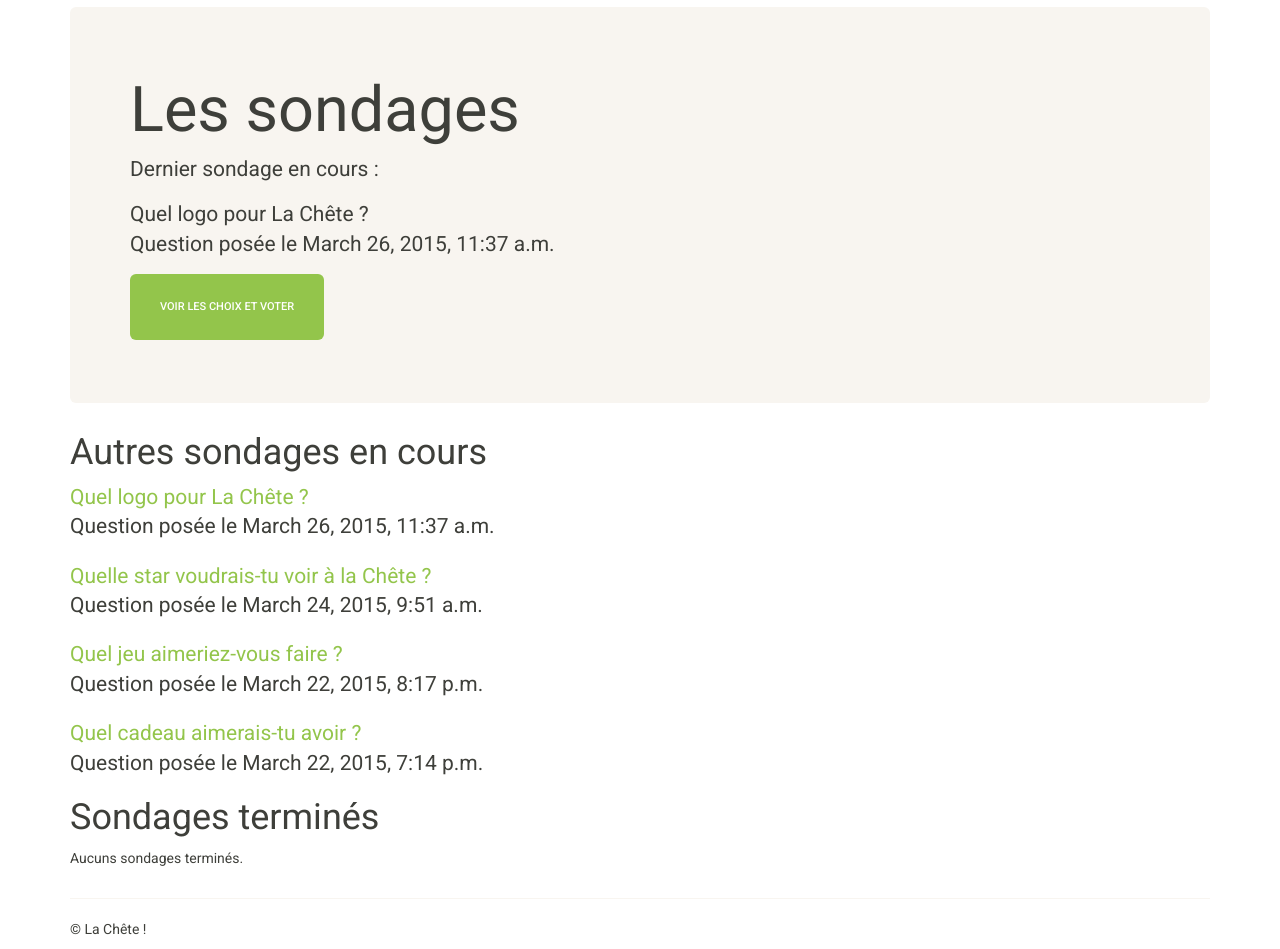
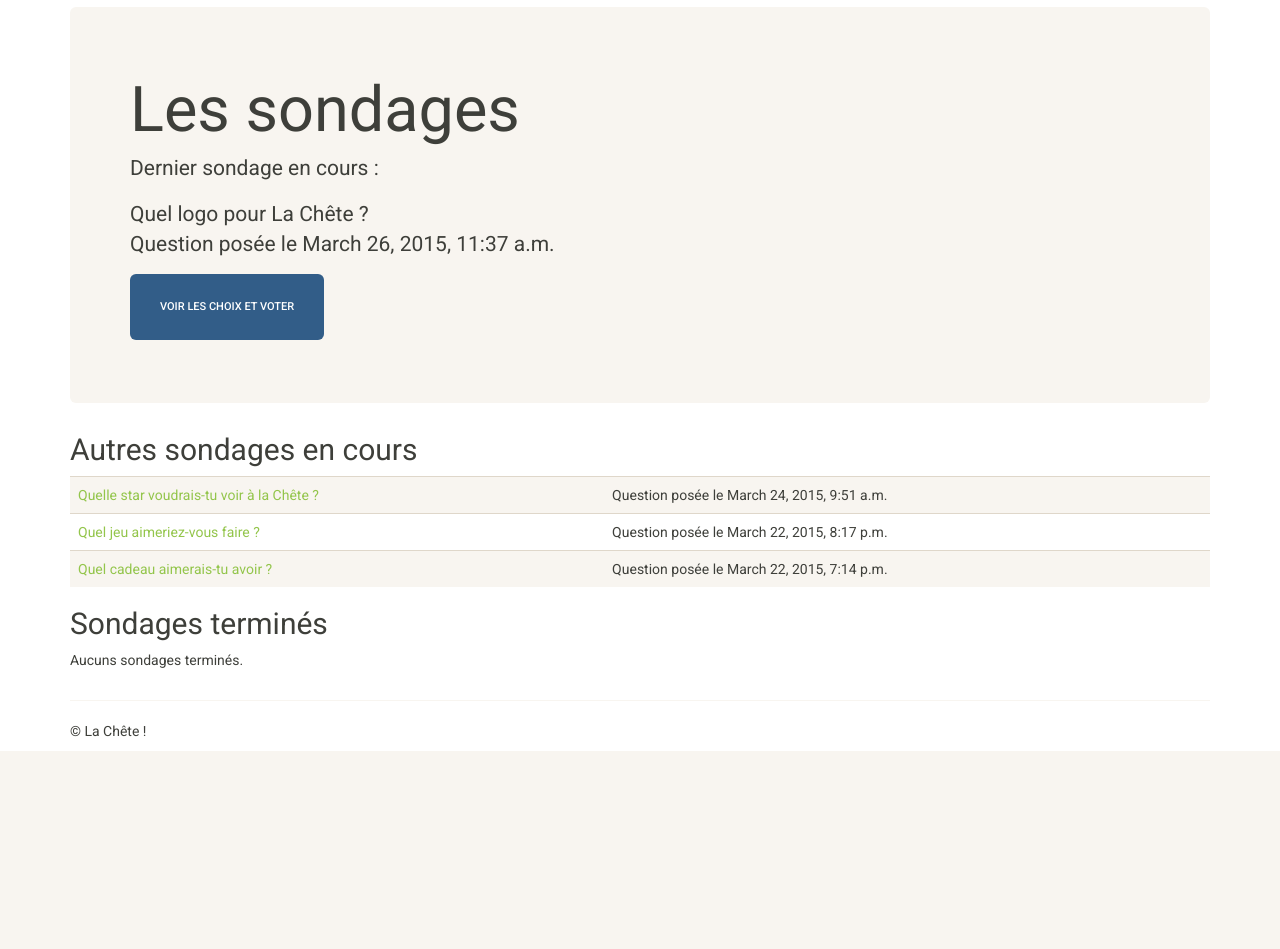
Before and after one commit to AL9000/lachete, a Django app: page /sondages/ in a window 1280 px wide. Shown: the part 63-1012 px from the top of the page. After the commit the page ends 814 px from the top, so only its background shows below. Run offline with Django 3.2, Linux system fonts and the light colour scheme; data comes from the database, SQL or seed files in the repository; both versions use the stored data as it was after the commit; some libraries are stand-ins or nearby versions.

Commit message:
Finish sondages' index
Index display last question on Jumbotron, last others open questions and closed questions

```diff
--- a/chete/settings.py
+++ b/chete/settings.py
@@ -62,7 +62,7 @@ DATABASES = {
     'default': {
         'ENGINE': 'django.db.backends.sqlite3',
         'NAME': os.path.join(BASE_DIR, 'db.sqlite3'),
-    }
+        }
 }
 
 # Internationalization
--- a/sondages/admin.py
+++ b/sondages/admin.py
@@ -16,7 +16,7 @@ class QuestionAdmin(admin.ModelAdmin):
         ('Information date', {'fields': ['pub_date'], 'classes': ['collapse']}),
     ]
     inlines = [ChoiceInline]
-    list_display = ('question_text', 'pub_date', 'was_published_recently')
+    list_display = ('question_text', 'open', 'pub_date', 'was_published_recently')
     list_filter = ['pub_date']
     search_fields = ['question_text']
 
--- a/sondages/templates/sondages/index.html
+++ b/sondages/templates/sondages/index.html
@@ -4,29 +4,42 @@
 
 {% block content %}
 
+    {# TODO Modifier css jumbotron padding top et bottom, c'est beaucoup trop gros actuellement.#}
     <div class="jumbotron">
         <h1>Les sondages</h1>
-        {% with latest_question_list|first as last_question %}
-            <p>Dernier sondage en cours :</p>
-            <p>{{ last_question.question_text }}<br/>Question posée le {{ last_question.pub_date }}</p>
-            <p><a class="btn btn-lg btn-success" href="{% url 'sondages:detail' last_question.id %}" role="button">Voir les choix et voter</a></p>
-        {% endwith %}
+        {% if last_question %}
+            <p class="lead">Dernier sondage en cours :</p>
+                <p>{{ last_question.question_text }}<br/>Question posée le {{ last_question.pub_date }}</p>
+                <p><a class="btn btn-lg btn-primary" href="{% url 'sondages:detail' last_question.id %}" role="button">Voir les choix et voter</a></p>
+        {% else %}
+            <p>Bientôt un nouveau sondage ! Mais tu peux regarder les sondages terminés en dessous.</p>
+        {% endif %}
     </div>
 
-    <h1>Autres sondages en cours</h1>
+    <h2>Autres sondages en cours</h2>
     {% if latest_question_list %}
-        {% for question in latest_question_list %}
-            <p class="lead"><a href="{% url 'sondages:detail' question.id %}">{{ question.question_text }}</a><br/>Question posée le {{ question.pub_date }}</p>
-        {% endfor %}
+        <table class="table table-striped table-hover">
+            {% for question in latest_question_list %}
+                <tr>
+                    <td><a href="{% url 'sondages:detail' question.id %}">{{ question.question_text }}</a></td>
+                    <td>Question posée le {{ question.pub_date }}</td>
+                </tr>
+            {% endfor %}
+        </table>
     {% else %}
-        <p>Aucuns sondages disponibles.</p>
+        <p>Aucuns sondages disponibles pour le moment.</p>
     {% endif %}
 
-    <h1>Sondages terminés</h1>
-    {% if latest_question_list.closed_questions %}
-        {% for question in latest_question_list.closed_questions %}
-            <p class="lead"><a href="{% url 'sondages:detail' question.id %}">{{ question.question_text }}</a><br/>Question posée le {{ question.pub_date }}</p>
-        {% endfor %}
+    <h2>Sondages terminés</h2>
+    {% if closed_question_list %}
+        <table class="table table-striped table-hover">
+            {% for question in closed_question_list %}
+                <tr>
+                    <td><a href="{% url 'sondages:detail' question.id %}">{{ question.question_text }}</a></td>
+                    <td>Question posée le {{ question.pub_date }}</td>
+                </tr>
+            {% endfor %}
+        </table>
     {% else %}
         <p>Aucuns sondages terminés.</p>
     {% endif %}
--- a/sondages/views.py
+++ b/sondages/views.py
@@ -8,15 +8,25 @@ from sondages.models import Question, Choix
 
 
 class IndexView(generic.ListView):
+    model = Question
     template_name = 'sondages/index.html'
-    context_object_name = 'latest_question_list'
 
-    def get_queryset(self):
-        """Retourne les 5 dernières questions publiées ouvertes au vote (n'inclue pas les questions à publier dans le futur)."""
-        return Question.objects.filter(
+    def get_context_data(self, **kwargs):
+        context = super(IndexView, self).get_context_data(**kwargs)
+        context['last_question'] = Question.objects.filter(
             pub_date__lte=timezone.now(),
             open=True
+        ).latest('pub_date')
+        """ latest_question_list ne contient pas la dernière question posée """
+        context['latest_question_list'] = Question.objects.filter(
+            pub_date__lte=timezone.now(),
+            open=True
+        ).order_by('-pub_date')[1:5]
+        context['closed_question_list'] = Question.objects.filter(
+            pub_date__lte=timezone.now(),
+            open=False
         ).order_by('-pub_date')[:5]
+        return context
 
 
 class DetailView(generic.DetailView):
@@ -50,7 +60,7 @@ def vote(request, question_id):
         return render(request, 'sondages/detail.html', {
             'question': p,
             'error_message': "Vous n'avez pas séléctionné votre choix.",
-        })
+            })
     else:
         selected_choix.votes += 1
         selected_choix.save()
--- a/templates/base.html
+++ b/templates/base.html
@@ -7,8 +7,8 @@
     <meta name="viewport" content="width=device-width, initial-scale=1">
     <meta name="description" content="">
     <meta name="author" content="">
-    <!-- TODO favicon pour la Chête
-    <link rel="icon" href="/static/img/favicon.ico">-->
+    {# TODO favicon pour la Chête#}
+    <!-- <link rel="icon" href="/static/img/favicon.ico">-->
 
     <title>{% block title %}La Chête - Un champ, une fête !{% endblock %}</title>
 
@@ -16,8 +16,8 @@
     <link href="/static/css/bootstrap.min.css" rel="stylesheet">
 
     <style>
-        {% comment %}TODO Add a "global.css" stylesheet ?{% endcomment %}
-        /* Because of fixed top navbar, must add this, see bootstrap doc*/
+        {% comment %}TODO Add a "global.css" stylesheet ?
+        Because of fixed top navbar, must add this, see bootstrap doc{% endcomment %}
         body { padding-top: 70px; }
     </style>
 
@@ -92,7 +92,13 @@
 <!-- Placed at the end of the document so the pages load faster -->
 <script src="/static/js/jquery-1.11.2.js"></script>
 <script src="/static/js/bootstrap.min.js"></script>
-<!-- TODO IE10 viewport hack for Surface/desktop Windows 8 bug
- <script src="../../assets/js/ie10-viewport-bug-workaround.js"></script> -->
+{% comment %}TODO A mettre uniquement sur sondages/detail.html{% endcomment %}
+<script type="text/javascript">
+    $(function () {
+        $('[data-toggle="tooltip"]').tooltip()
+    })
+</script>
+{# TODO IE10 viewport hack for Surface/desktop Windows 8 bug#}
+<!-- <script src="../../assets/js/ie10-viewport-bug-workaround.js"></script> -->
 </body>
 </html>
```
Also changed, not shown: sondages/templates/sondages/detail.html (+4 -8 lines), sondages/templates/sondages/resultats.html (+8 -7 lines), db.sqlite3.
